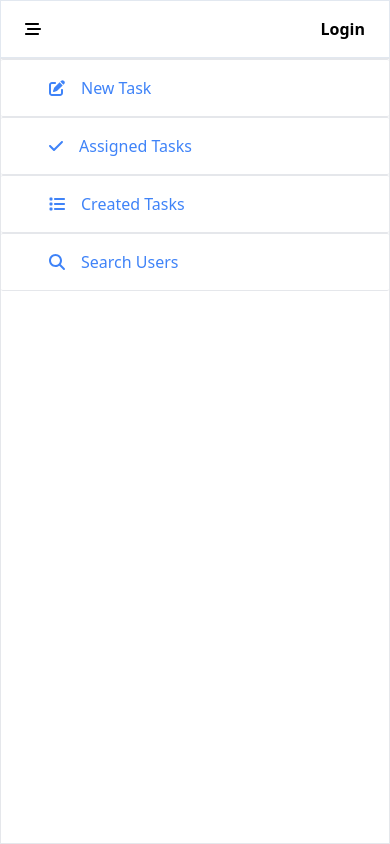
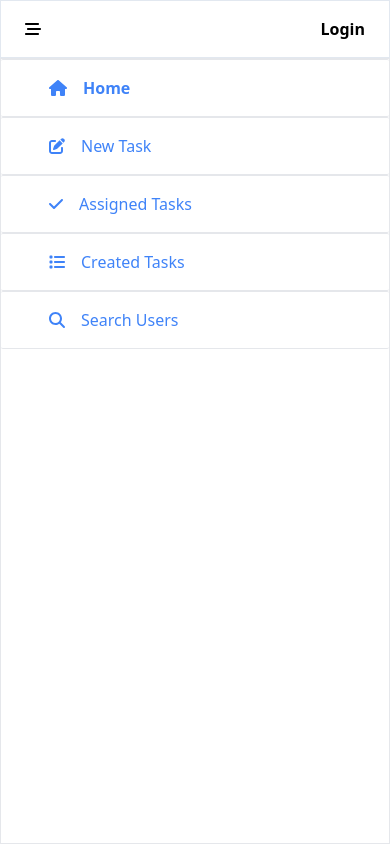
Before and after one commit to Lohit244/task-buddy, a Next.js app in the folder frontend/: page / in a window 390 px wide. Both pictures are taken after a click on the item 32 px from the left and 29 px from the top of the page. Built offline with nearby package versions, Linux system fonts and the light colour scheme.

Commit message:
fix: home icon for mobile devices + animation tweaks

```diff
--- a/frontend/src/components/pageContainer.tsx
+++ b/frontend/src/components/pageContainer.tsx
@@ -11,6 +11,7 @@ import {
   faSearch,
   faCheck,
   faList,
+  faHome,
 } from "@fortawesome/free-solid-svg-icons";
 
 export default function PageContainer({
@@ -42,7 +43,7 @@ export default function PageContainer({
       const end = { transform: `translate(0, 0)` }
       keyframes = [start, end]
     }
-    return new KeyframeEffect(el, keyframes as any, { duration: 300, easing: 'ease-out' });
+    return new KeyframeEffect(el, keyframes as any, { duration: 250, easing: 'ease-out' });
   })
 
   return (
@@ -106,6 +107,10 @@ const Sidebar = ({ closeFunction }: { closeFunction: () => void }) => {
   const { user, logout } = useAuth();
   return (
     <div className="flex flex-col border w-full md:w-64 overflow-y-auto">
+      <SidebarItem closeFunction={closeFunction} href="/" className="font-bold md:hidden">
+        <FontAwesomeIcon icon={faHome} />
+        Home
+      </SidebarItem>
       <SidebarItem closeFunction={closeFunction} href="/new">
         <FontAwesomeIcon icon={faPenToSquare} />
         New Task
@@ -143,11 +148,13 @@ const SidebarItem = ({
   href,
   onClick,
   closeFunction,
+  className,
 }: {
   children: React.ReactNode;
   href?: string;
   onClick?: () => void;
   closeFunction: () => void;
+  className?: string;
 }) => {
   const mainItem = (
     <div
@@ -157,7 +164,7 @@ const SidebarItem = ({
         }
         closeFunction();
       }}
-      className="border-y border-gray-200 text-blue-500 hover:text-blue-600 hover:bg-blue-50 rounded-sm px-2 py-4 cursor-pointer transition-colors w-full flex items-center pl-12 sm:pl-[40vw] justify-start md:pl-12 gap-4"
+      className={"border-y border-gray-200 text-blue-500 hover:text-blue-600 hover:bg-blue-50 rounded-sm px-2 py-4 cursor-pointer transition-colors w-full flex items-center pl-12 sm:pl-[40vw] justify-start md:pl-12 gap-4 " + className}
     >
       {children}
     </div>
```
